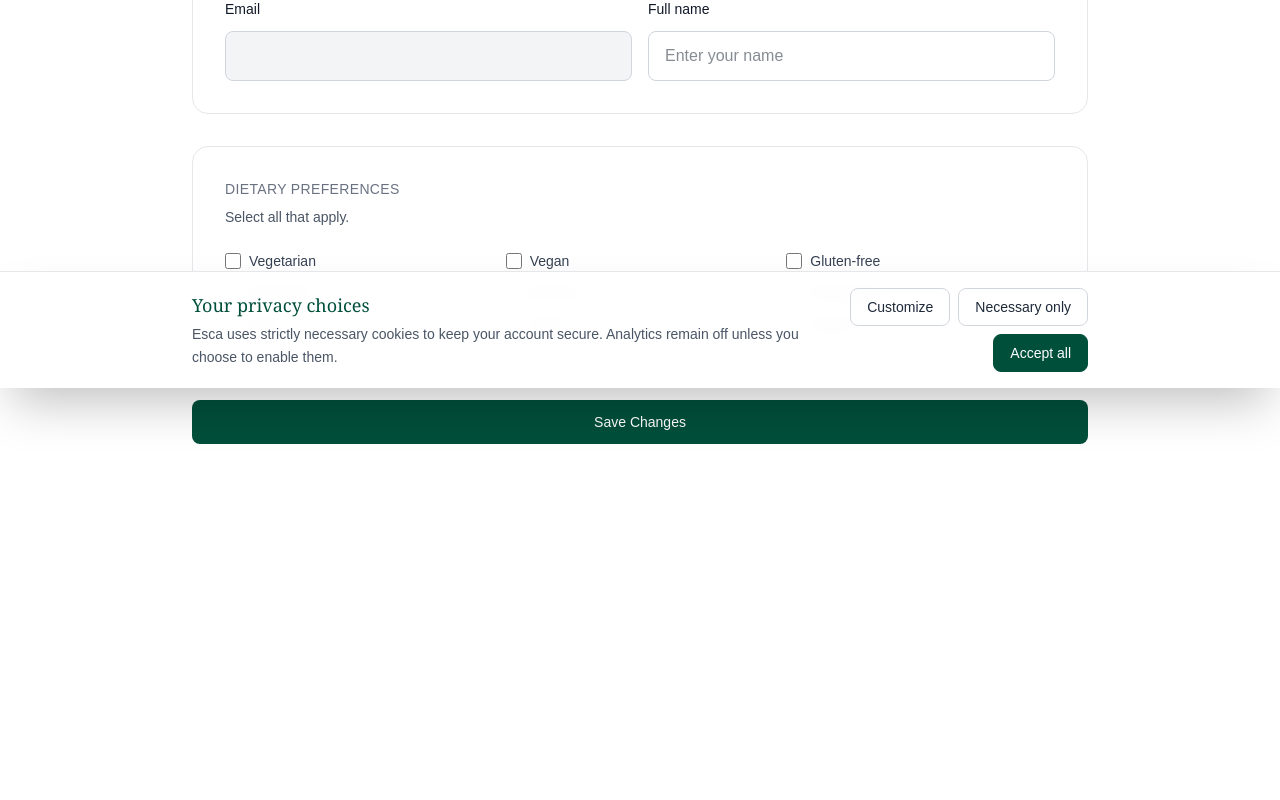
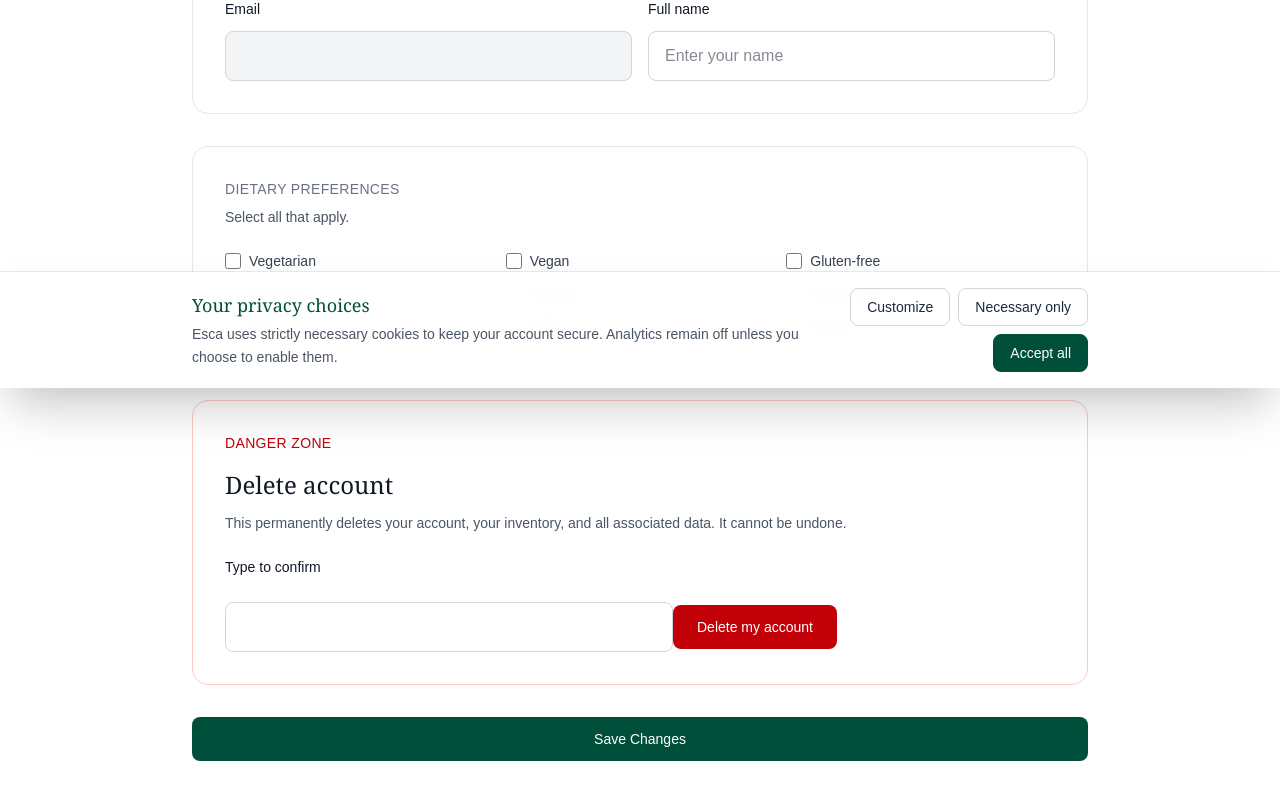
Before and after one commit to alexandrapuig/esca-app, a Next.js app in the folder frontend/: page /profile in a window 1280 px wide. Shown: the part 412-1212 px from the top of the page. Before the commit the page ends 920 px from the top, so only its background shows below. Built offline with nearby package versions, Linux system fonts and the light colour scheme; no server answers.

Commit message:
feat(profile): add account deletion with typed-email confirmation

```diff
--- a/frontend/app/(app)/profile/page.tsx
+++ b/frontend/app/(app)/profile/page.tsx
@@ -2,7 +2,8 @@
 
 import { useEffect, useState } from 'react';
 
-import { getUserProfile, getUserStats, updateUserProfile } from '@/lib/api';
+import { deleteAccount, getUserProfile, getUserStats, updateUserProfile } from '@/lib/api';
+import { signOut } from '@/lib/supabase';
 import type { UserStats } from '@/lib/api';
 
 const DIETARY_OPTIONS = [
@@ -26,6 +27,24 @@ export default function ProfilePage() {
   const [name, setName] = useState('');
   const [dietaryRestrictions, setDietaryRestrictions] = useState<string[]>([]);
   const [stats, setStats] = useState<UserStats | null>(null);
+  const [deleteConfirmText, setDeleteConfirmText] = useState('');
+  const [isDeleting, setIsDeleting] = useState(false);
+
+  async function handleDeleteAccount() {
+    setIsDeleting(true);
+    setErrorMessage('');
+
+    const result = await deleteAccount();
+
+    if (!result.success) {
+      setErrorMessage(result.error);
+      setIsDeleting(false);
+      return;
+    }
+
+    await signOut();
+    window.location.href = '/';
+  }
 
   useEffect(() => {
     async function loadProfile() {
@@ -172,6 +191,33 @@ export default function ProfilePage() {
           </section>
         ) : null}
 
+        <section className="rounded-2xl border border-red-200 p-6 md:p-8">
+          <p className="text-sm font-medium uppercase tracking-wide text-red-700">Danger zone</p>
+          <h2 className="mt-4 font-serif text-2xl">Delete account</h2>
+          <p className="mt-3 text-sm font-light text-gray-600">
+            This permanently deletes your account, your inventory, and all associated data.
+            It cannot be undone.
+          </p>
+          <label className="mt-6 mb-3 block text-sm font-medium text-gray-900">
+            Type <span className="font-mono">{email}</span> to confirm
+          </label>
+          <input
+            type="text"
+            value={deleteConfirmText}
+            onChange={(event) => setDeleteConfirmText(event.target.value)}
+            placeholder={email}
+            className="w-full max-w-md rounded-lg border border-gray-300 px-4 py-3 text-gray-900 transition focus:border-transparent focus:outline-none focus:ring-2 focus:ring-red-600"
+          />
+          <button
+            type="button"
+            onClick={handleDeleteAccount}
+            disabled={deleteConfirmText !== email || isDeleting}
+            className="mt-4 inline-flex items-center justify-center rounded-lg bg-red-700 px-6 py-3 text-sm font-medium text-white transition hover:bg-red-800 disabled:cursor-not-allowed disabled:opacity-40"
+          >
+            {isDeleting ? 'Deleting...' : 'Delete my account'}
+          </button>
+        </section>
+
         <button
           type="button"
           onClick={handleSave}
--- a/frontend/lib/api.ts
+++ b/frontend/lib/api.ts
@@ -253,3 +253,7 @@ export async function updateRecipe(recipeId: string, input: { saved?: boolean; c
     body: JSON.stringify(input),
   });
 }
+
+export async function deleteAccount(): Promise<ApiResult<{ deleted: true }>> {
+  return apiRequest<{ deleted: true }>('/api/users/account', { method: 'DELETE' });
+}
```
